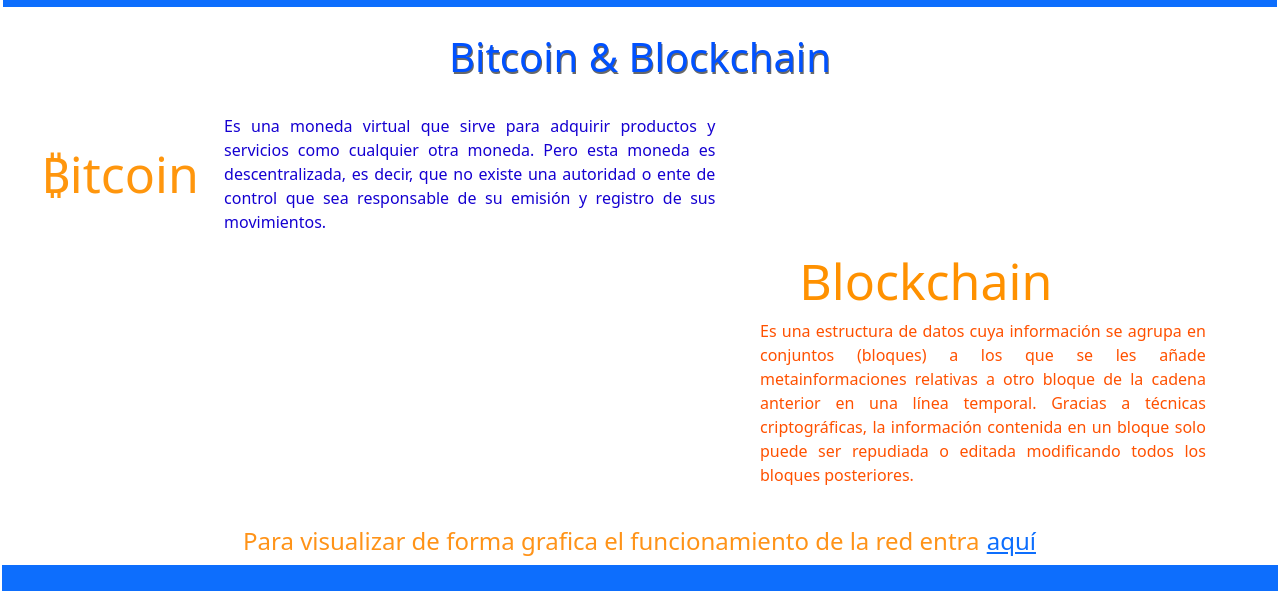
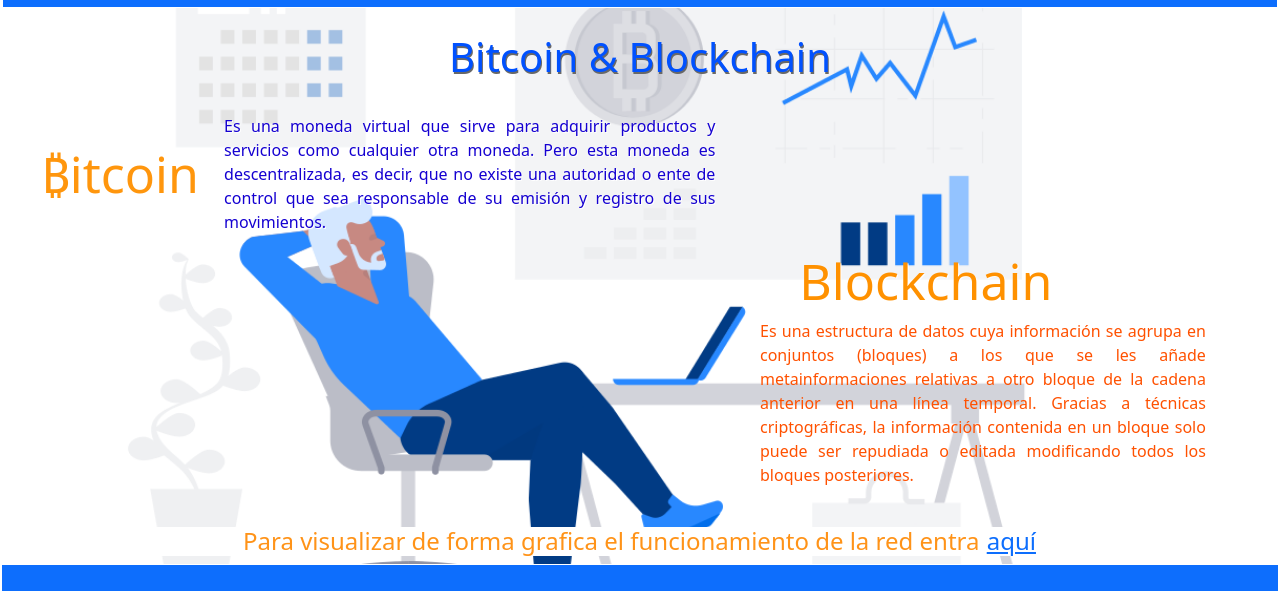
Before and after one commit to kleyberthsantos/reposipro4ta, a plain HTML site: page define.html in a window 1280 px wide. Shown: the part 83-674 px from the top of the page. Drawn offline with nearby package versions, Linux system fonts and the light colour scheme; files that its build step writes are made by us from their sources; the site is published under a folder, as on GitHub Pages, so addresses that start at the root find nothing.

Commit message:
_define.scss
Se modifica ruta de img en el background

```diff
--- a/_define.scss
+++ b/_define.scss
@@ -9,7 +9,7 @@
     height: 550px;
     display: flex;
     display: table-row;
-    background-image: url(/img/urban-931.png);
+    background-image: url(img/urban-931.png);
     background-size: cover;
     background-position: left;
 }
```
